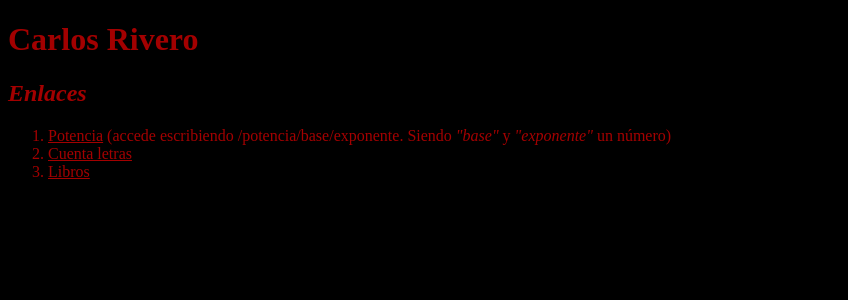
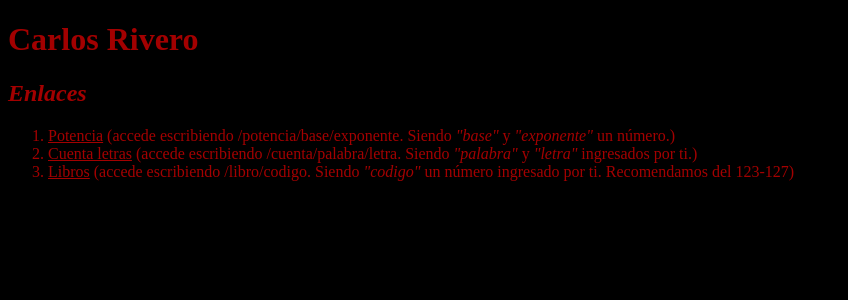
Before and after one commit to crivmar/Flask, a Flask app: page / in a window 1280 px wide. Shown: the top 300 px of the page, without its empty margins (0-848 px from the left). Run offline with Flask 2, Linux system fonts and the light colour scheme.

Commit message:
Mejorando la página principal para facilitar los métodos para su comprobación.

```diff
--- a/templates/index.html
+++ b/templates/index.html
@@ -10,9 +10,11 @@
     <section style="color: rgb(163, 0, 0);">
         <ol>
             <li><a href="/potencia" style="color: rgb(163, 0, 0);">Potencia</a>
-            (accede escribiendo /potencia/base/exponente. Siendo <i>"base"</i> y <i>"exponente"</i> un número)</li>
-            <li><a href="/cuenta" style="color: rgb(163, 0, 0);">Cuenta letras</a></li>
-            <li><a href="/libro" style="color: rgb(163, 0, 0);">Libros</a></li>
+            (accede escribiendo /potencia/base/exponente. Siendo <i>"base"</i> y <i>"exponente"</i> un número.)</li>
+            <li><a href="/cuenta" style="color: rgb(163, 0, 0);">Cuenta letras</a>
+                (accede escribiendo /cuenta/palabra/letra. Siendo <i>"palabra"</i> y <i>"letra"</i> ingresados por ti.)</li>
+            <li><a href="/libro" style="color: rgb(163, 0, 0);">Libros</a>
+                (accede escribiendo /libro/codigo. Siendo <i>"codigo"</i> un número ingresado por ti. Recomendamos del 123-127)</li>
         </ol>
     </section>
 </body>
```
